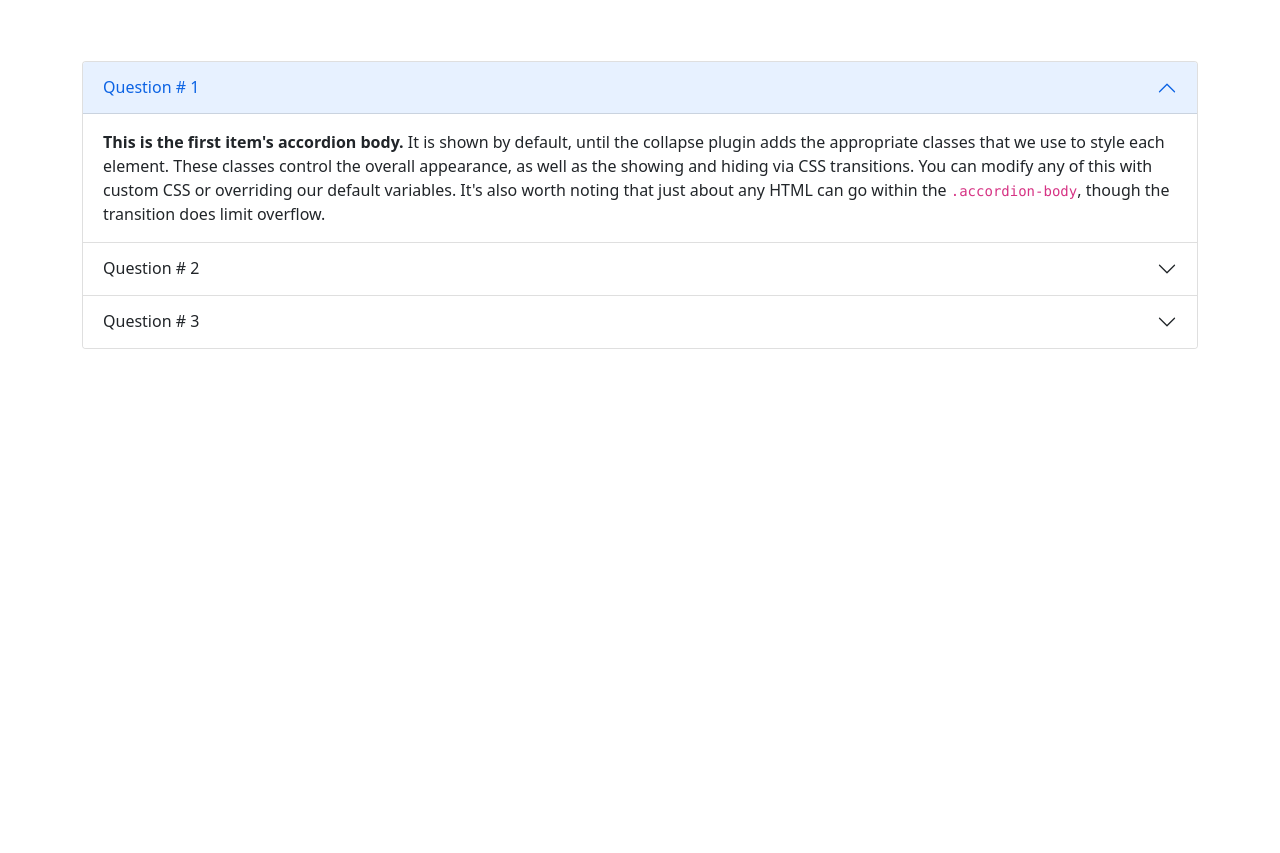
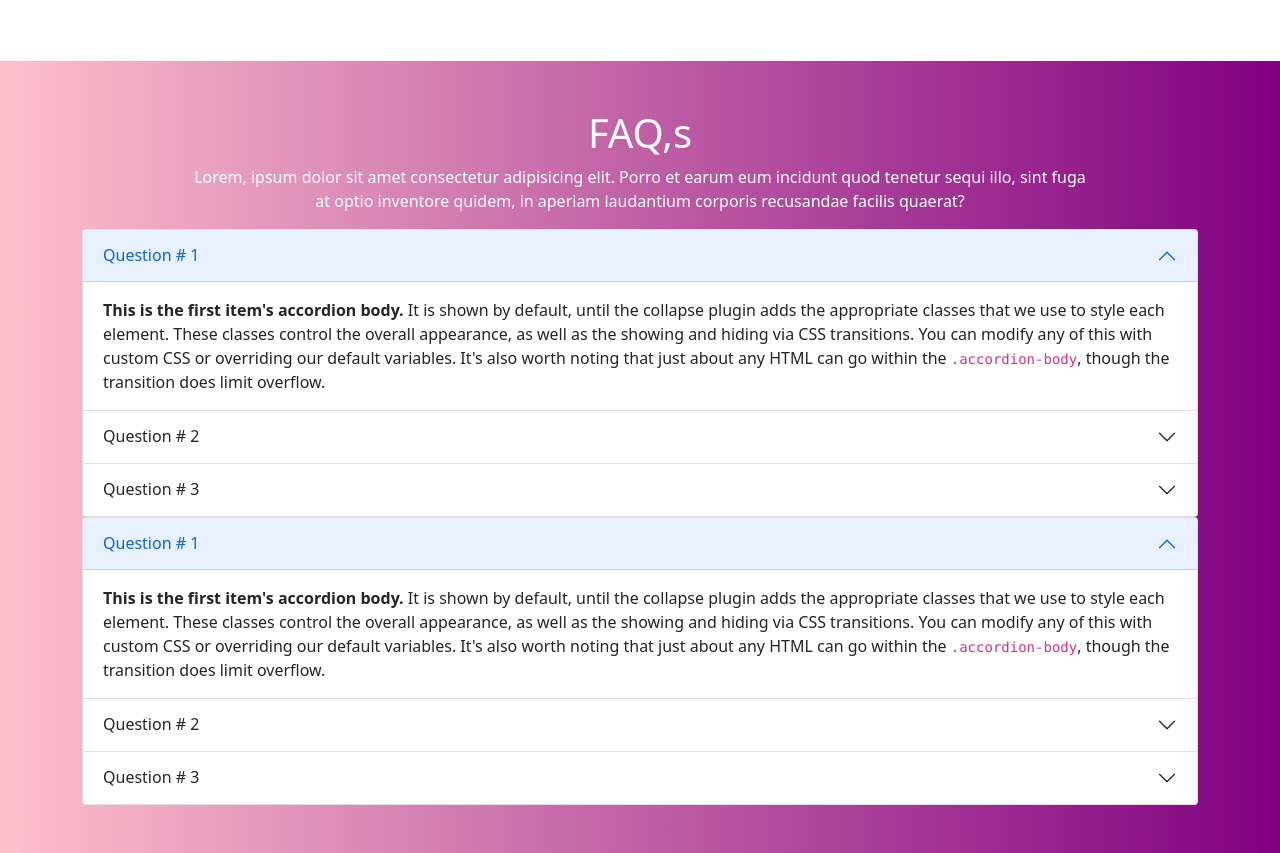
Before and after one commit to awais882s/Bootstrap-Class2, a plain HTML site: page index.html in a window 1280 px wide. Shown: the part 954-1807 px from the top of the page. Before the commit the page ends 1303 px from the top, so only its background shows below. Drawn offline with nearby package versions, Linux system fonts and the light colour scheme.

Commit message:
accordion

```diff
--- a/index.html
+++ b/index.html
@@ -221,8 +221,122 @@
           </div>
         </div>
       </div>
-      <div>
+      <div class="py-5 faqs">
         <div class="container">
+          <div
+            class="row col-sm-12 col-md-10 offset-md-1 text-center text-white"
+          >
+            <h1>FAQ,s</h1>
+            <p>
+              Lorem, ipsum dolor sit amet consectetur adipisicing elit. Porro et
+              earum eum incidunt quod tenetur sequi illo, sint fuga at optio
+              inventore quidem, in aperiam laudantium corporis recusandae
+              facilis quaerat?
+            </p>
+          </div>
+          <div class="row">
+            <div class="col">
+              <div class="accordion" id="accordionExample">
+                <div class="accordion-item">
+                  <h2 class="accordion-header" id="headingOne">
+                    <button
+                      class="accordion-button"
+                      type="button"
+                      data-bs-toggle="collapse"
+                      data-bs-target="#collapseOne"
+                      aria-expanded="true"
+                      aria-controls="collapseOne"
+                    >
+                      Question # 1
+                    </button>
+                  </h2>
+                  <div
+                    id="collapseOne"
+                    class="accordion-collapse collapse show"
+                    aria-labelledby="headingOne"
+                    data-bs-parent="#accordionExample"
+                  >
+                    <div class="accordion-body">
+                      <strong>This is the first item's accordion body.</strong>
+                      It is shown by default, until the collapse plugin adds the
+                      appropriate classes that we use to style each element.
+                      These classes control the overall appearance, as well as
+                      the showing and hiding via CSS transitions. You can modify
+                      any of this with custom CSS or overriding our default
+                      variables. It's also worth noting that just about any HTML
+                      can go within the <code>.accordion-body</code>, though the
+                      transition does limit overflow.
+                    </div>
+                  </div>
+                </div>
+                <div class="accordion-item">
+                  <h2 class="accordion-header" id="headingTwo">
+                    <button
+                      class="accordion-button collapsed"
+                      type="button"
+                      data-bs-toggle="collapse"
+                      data-bs-target="#collapseTwo"
+                      aria-expanded="false"
+                      aria-controls="collapseTwo"
+                    >
+                      Question # 2
+                    </button>
+                  </h2>
+                  <div
+                    id="collapseTwo"
+                    class="accordion-collapse collapse"
+                    aria-labelledby="headingTwo"
+                    data-bs-parent="#accordionExample"
+                  >
+                    <div class="accordion-body">
+                      <strong>This is the second item's accordion body.</strong>
+                      It is hidden by default, until the collapse plugin adds
+                      the appropriate classes that we use to style each element.
+                      These classes control the overall appearance, as well as
+                      the showing and hiding via CSS transitions. You can modify
+                      any of this with custom CSS or overriding our default
+                      variables. It's also worth noting that just about any HTML
+                      can go within the <code>.accordion-body</code>, though the
+                      transition does limit overflow.
+                    </div>
+                  </div>
+                </div>
+                <div class="accordion-item">
+                  <h2 class="accordion-header" id="headingThree">
+                    <button
+                      class="accordion-button collapsed"
+                      type="button"
+                      data-bs-toggle="collapse"
+                      data-bs-target="#collapseThree"
+                      aria-expanded="false"
+                      aria-controls="collapseThree"
+                    >
+                      Question # 3
+                    </button>
+                  </h2>
+                  <div
+                    id="collapseThree"
+                    class="accordion-collapse collapse"
+                    aria-labelledby="headingThree"
+                    data-bs-parent="#accordionExample"
+                  >
+                    <div class="accordion-body">
+                      <strong>This is the third item's accordion body.</strong>
+                      It is hidden by default, until the collapse plugin adds
+                      the appropriate classes that we use to style each element.
+                      These classes control the overall appearance, as well as
+                      the showing and hiding via CSS transitions. You can modify
+                      any of this with custom CSS or overriding our default
+                      variables. It's also worth noting that just about any HTML
+                      can go within the <code>.accordion-body</code>, though the
+                      transition does limit overflow.
+                    </div>
+                  </div>
+                </div>
+              </div>
+            </div>
+          </div>
+
           <div class="row">
             <div class="col">
               <div class="accordion" id="accordionExample">
@@ -326,7 +440,13 @@
             </div>
           </div>
         </div>
+
+
+
+
+
       </div>
+
     </main>
     <!-- Footer -->
     <footer></footer>
--- a/style.css
+++ b/style.css
@@ -2,3 +2,12 @@
     font-family: 'Courier New', Courier, monospace;
     font-family: 'Segoe UI', Tahoma, Geneva, Verdana, sans-serif;
 } */
+.faqs {
+    background: #800080;
+    /* fallback for old browsers */
+    background: -webkit-linear-gradient(to right, #ffc0cb, #800080);
+    /* Chrome 10-25, Safari 5.1-6 */
+    background: linear-gradient(to right, #ffc0cb, #800080);
+    /* W3C, IE 10+/ Edge, Firefox 16+, Chrome 26+, Opera 12+, Safari 7+ */
+
+}
```
Also changed, not shown: wallpapers/nat3.jpg.
